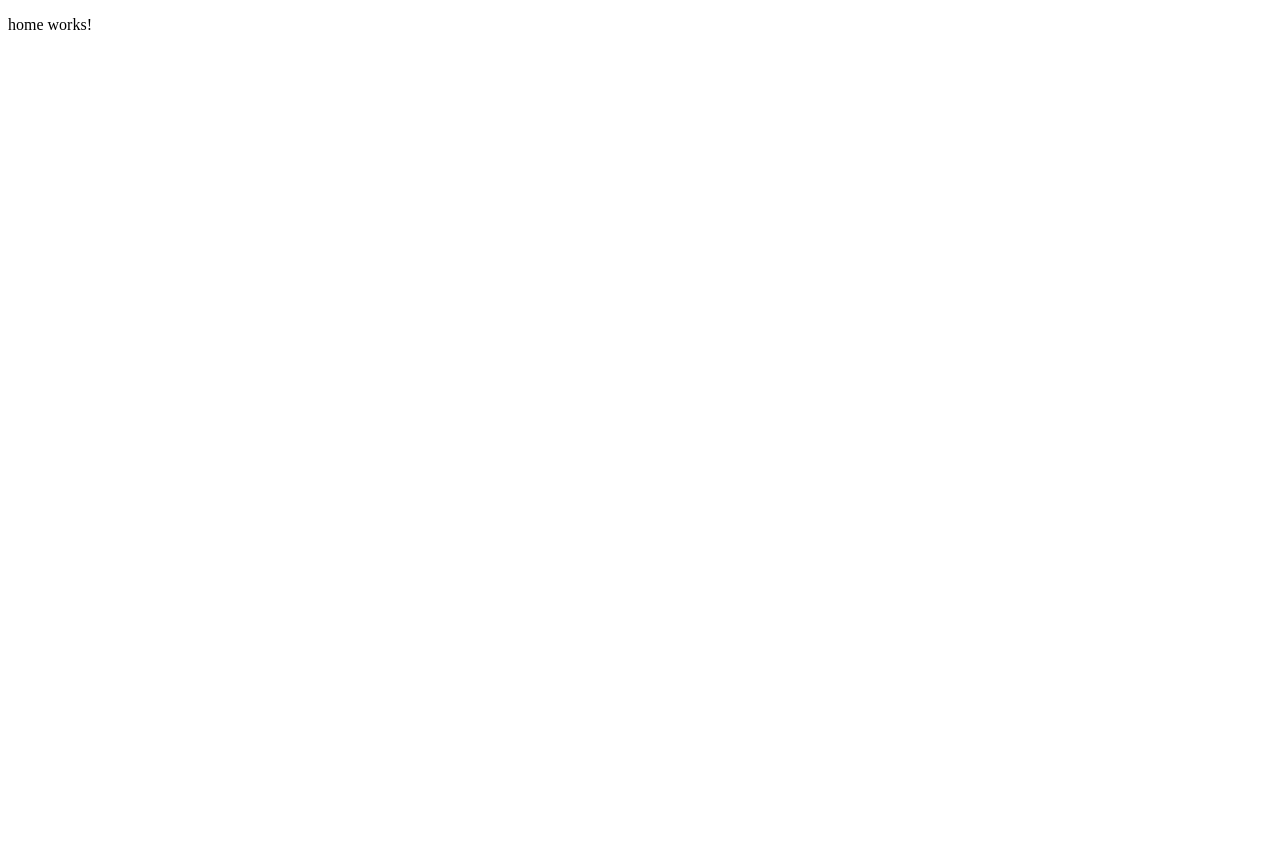
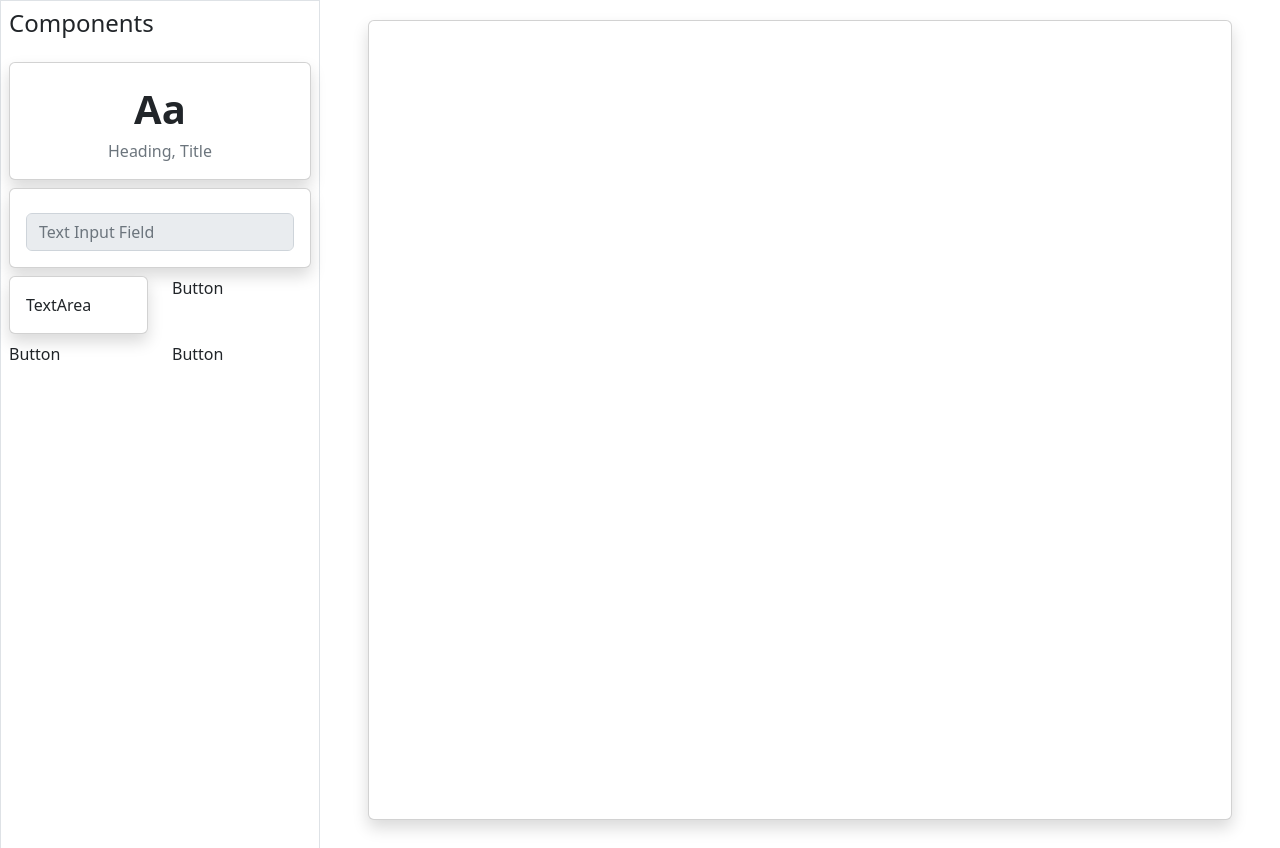
Before and after one commit to Ibinola/drag-drop, an Angular app: page / in a window 1280 px wide. Before the commit the page ends 800 px from the top, so only its background shows below. Built offline with nearby package versions, Linux system fonts and the light colour scheme.

Commit message:
The UI component of the course builder page

```diff
--- a/package.json
+++ b/package.json
@@ -11,6 +11,7 @@
   "private": true,
   "dependencies": {
     "@angular/animations": "^16.1.0",
+    "@angular/cdk": "^16.2.10",
     "@angular/common": "^16.1.0",
     "@angular/compiler": "^16.1.0",
     "@angular/core": "^16.1.0",
@@ -18,6 +19,9 @@
     "@angular/platform-browser": "^16.1.0",
     "@angular/platform-browser-dynamic": "^16.1.0",
     "@angular/router": "^16.1.0",
+    "@ng-bootstrap/ng-bootstrap": "^15.1.2",
+    "@popperjs/core": "^2.11.6",
+    "bootstrap": "^5.2.3",
     "rxjs": "~7.8.0",
     "tslib": "^2.3.0",
     "zone.js": "~0.13.0"
@@ -26,6 +30,7 @@
     "@angular-devkit/build-angular": "^16.1.3",
     "@angular/cli": "~16.1.3",
     "@angular/compiler-cli": "^16.1.0",
+    "@angular/localize": "^16.1.0",
     "@types/jasmine": "~4.3.0",
     "jasmine-core": "~4.6.0",
     "karma": "~6.4.0",
--- a/src/app/app.module.ts
+++ b/src/app/app.module.ts
@@ -1,5 +1,7 @@
 import { NgModule } from '@angular/core';
 import { BrowserModule } from '@angular/platform-browser';
+import { DragDropModule } from '@angular/cdk/drag-drop'
+import { NgbModule } from '@ng-bootstrap/ng-bootstrap';
 
 import { AppRoutingModule } from './app-routing.module';
 import { AppComponent } from './app.component';
@@ -12,7 +14,9 @@ import { HomeComponent } from './home/home.component';
   ],
   imports: [
     BrowserModule,
-    AppRoutingModule
+    AppRoutingModule,
+    DragDropModule,
+    NgbModule
   ],
   providers: [],
   bootstrap: [AppComponent]
--- a/src/app/home/home.component.html
+++ b/src/app/home/home.component.html
@@ -1 +1,22 @@
-<p>home works!</p>
+<div class="d-flex">
+  <div class="col-3 border border-bottom-0 border-end">
+    <h4 class="p-2">Components</h4>
+    <div class="row p-2">
+      <div class="col-12" style="cursor: move;">
+        <div cdkDrag class="card shadow p-3 mb-2 bg-body-tertiary rounded"><span class="text-center fw-bold fs-1">Aa</span><span class="text-center text-muted">Heading, Title</span></div>
+      </div>
+      <div cdkDrag class="col-12" style="cursor: move;">
+        <div class="card shadow p-3 mb-2 bg-body-tertiary rounded"><input type="text" placeholder="Text Input Field" disabled class="form-control mt-2"/></div>
+      </div>
+      <div cdkDrag class="col-6" style="cursor: move;">
+        <div class="card shadow p-3 mb-2 bg-body-tertiary rounded">TextArea</div>
+      </div>
+      <div class="col-6" style="cursor: move;">Button</div>
+      <div class="col-6" style="cursor: move;">Button</div>
+      <div class="col-6" style="cursor: move;">Button</div>
+    </div>
+  </div>
+  <div class="col-9 px-5 py-3 my-1">
+    <div class="card  shadow p-3 mb-2 bg-body-tertiary rounded" style="min-height: 100vh;"></div>
+  </div>
+</div>
--- a/src/app/home/home.component.ts
+++ b/src/app/home/home.component.ts
@@ -1,4 +1,5 @@
 import { Component, OnInit } from '@angular/core';
+import { CdkDrag } from '@angular/cdk/drag-drop';
 
 @Component({
   selector: 'app-home',
--- a/src/main.ts
+++ b/src/main.ts
@@ -1,3 +1,5 @@
+/// <reference types="@angular/localize" />
+
 import { platformBrowserDynamic } from '@angular/platform-browser-dynamic';
 
 import { AppModule } from './app/app.module';
--- a/src/styles.scss
+++ b/src/styles.scss
@@ -1 +1,4 @@
 /* You can add global styles to this file, and also import other style files */
+
+/* Importing Bootstrap SCSS file. */
+@import 'bootstrap/scss/bootstrap';
--- a/tsconfig.app.json
+++ b/tsconfig.app.json
@@ -3,7 +3,9 @@
   "extends": "./tsconfig.json",
   "compilerOptions": {
     "outDir": "./out-tsc/app",
-    "types": []
+    "types": [
+      "@angular/localize"
+    ]
   },
   "files": [
     "src/main.ts"
```
Also changed, not shown: 2 other files (tests, documents, lock files or other folders).
